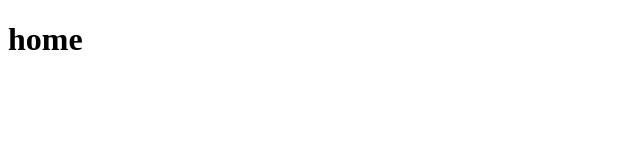
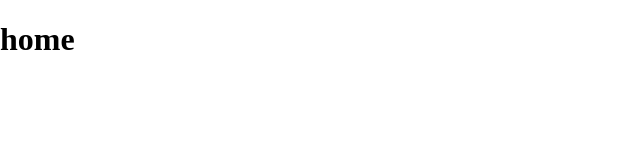
Before and after one commit to GabrielSSAraujo/User-Management-APP, a React (Create React App) app: page / in a window 1280 px wide. Shown: the top 160 px of the page, without its empty margins (0-640 px from the left). Built offline with nearby package versions, Linux system fonts and the light colour scheme.

Commit message:
corrigido bug background da tela de login

```diff
--- a/src/index.css
+++ b/src/index.css
@@ -0,0 +1,4 @@
+body {
+  margin: 0 !important;
+  padding: 0;
+}
```
